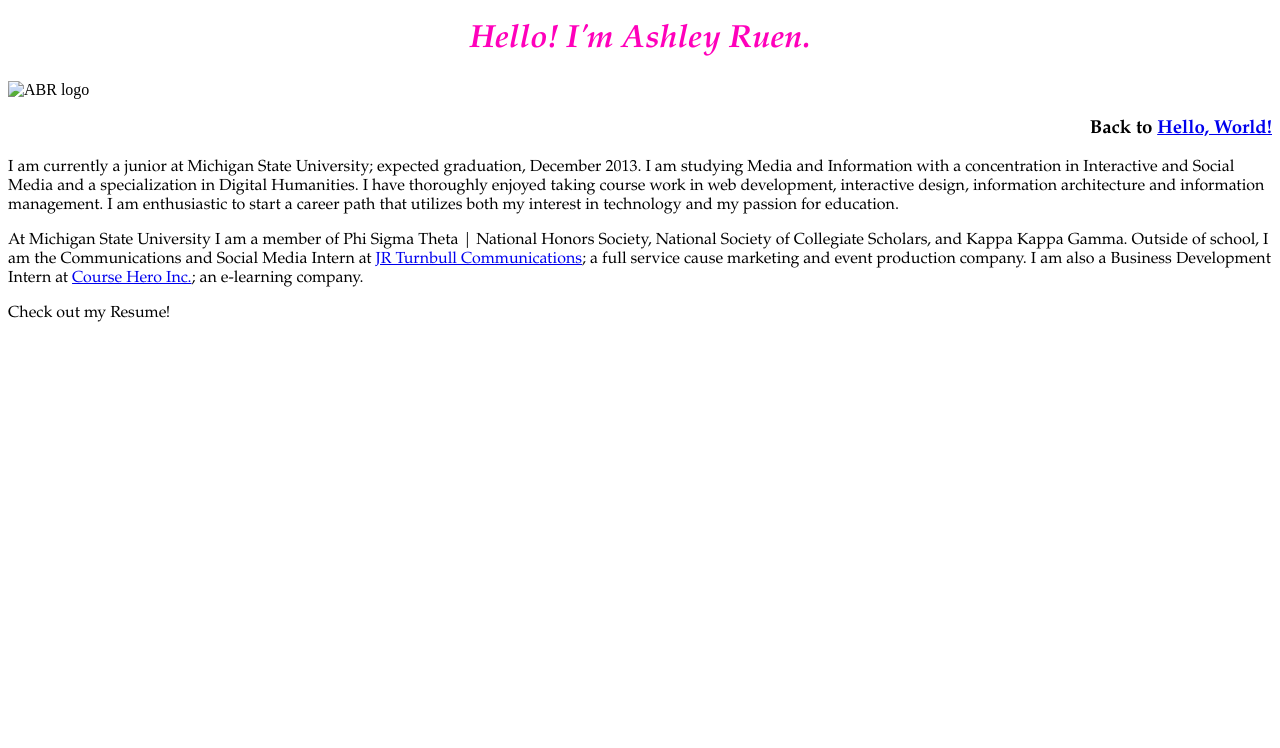
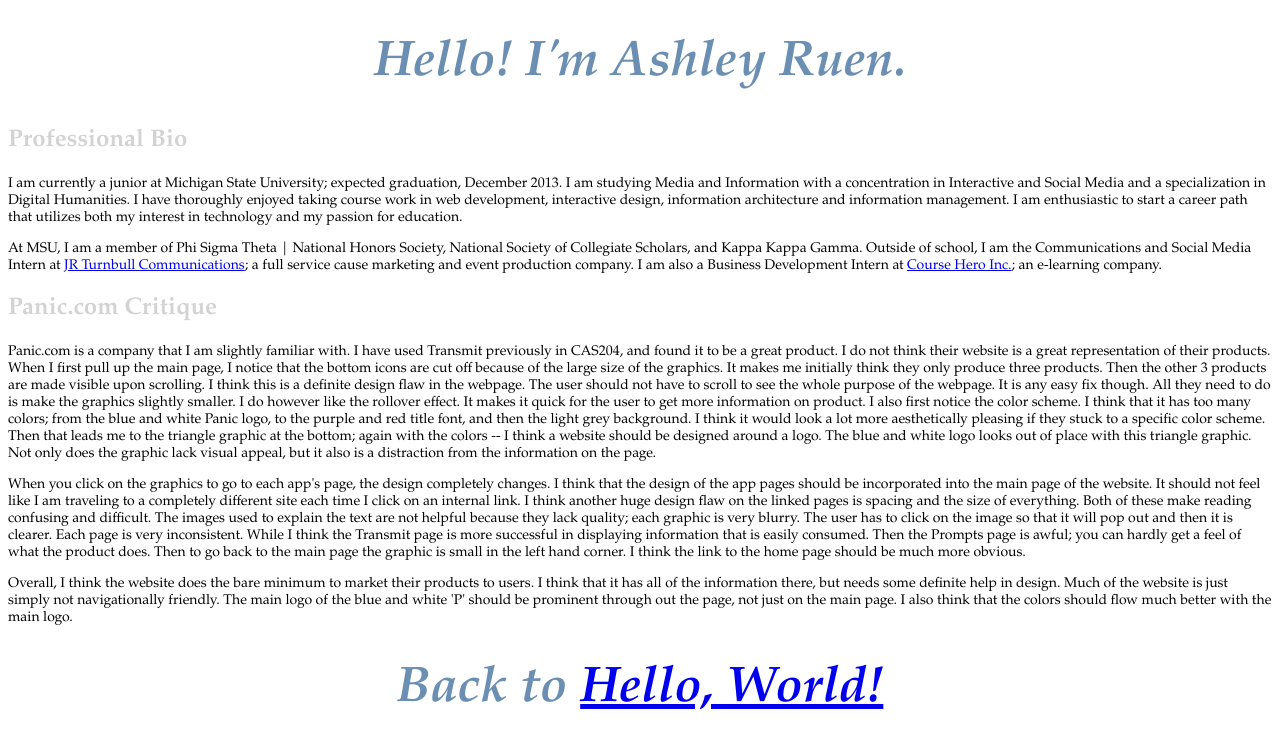
Before and after one commit to ruenashl/TC349, a plain HTML site: page week2/writing.html in a window 1280 px wide. Drawn offline with Linux system fonts and the light colour scheme.

Commit message:
finished

```diff
--- a/week2/CSS/screen.css
+++ b/week2/CSS/screen.css
@@ -1,22 +1,26 @@
 h1 {
 	font-style: italic;
 	font-family: Palatino;
-	color: #ff00bb;
+	color: 	#6B8FB2;
 	text-align: center;
+	font-size:50px;
 }
 
 h2	{
 	font-family:Palatino;
-		text-align:left;
+	text-align:left;
+	color:#D3D3D3;
 
 }
 
 p	{
 	font-family:Palatino;
-		text-align: justified;
+	text-align: justified;
+	font-size:14px;
 
 }
 h3	{
 	font-family:Palatino;
-		text-align:right;
+	text-align:right;
+	color:#808080;
 }
--- a/week2/writing.html
+++ b/week2/writing.html
@@ -1,24 +1,30 @@
-<!DOCTYPE html PUBLIC "-//W3C//DTD HTML 4.01 Transitional//EN"
-   "http://www.w3.org/TR/html4/loose.dtd">
+<!DOCTYPE html>
 
 <html lang="en">
 <head>
 	<meta http-equiv="Content-Type" content="text/html; charset=utf-8">
 	<title>Ashley B. Ruen</title>
-	<meta name="generator" content="TextMate http://macromates.com/">
-	<meta name="Ashley B. Ruen" content="ABR">
-	<!-- Date: 2013-01-26 -->
 	<link rel="stylesheet" href="css/screen.css" type="text/css" media="screen">
 	<script type="text/javascript" src="js/app.js"></script>
 </head>
 <body>
 	<h1>Hello! I'm Ashley Ruen.  </h1>
-	<img src="logo.png" alt="ABR logo">
-	<h3>Back to <a href="hello.html">Hello, World!</a></h3>
-	<p>I am currently a junior at Michigan State University; expected graduation, December 2013. I am studying Media and Information with a concentration in Interactive and Social Media and a specialization in Digital Humanities. I have thoroughly enjoyed taking course work in web development, interactive design, information architecture and information management. I am enthusiastic to start a career path that utilizes both my interest in technology and my passion for education.</p>
-<p>	At Michigan State University I am a member of Phi Sigma Theta | National Honors Society, National Society of Collegiate Scholars, and Kappa Kappa Gamma. Outside of school, I am the Communications and Social Media Intern at <a href="http://www.jrturnbull.com">JR Turnbull Communications</a>; a full service cause marketing and event production company. I am also a Business Development Intern at <a href="http://www.coursehero.com/about.php">Course Hero Inc.</a>; an e-learning company. </p>
-<p>	Check out my Resume!</p>
 
+<h2>Professional Bio</h2>
+
+<p>I am currently a junior at Michigan State University; expected graduation, December 2013. I am studying Media and Information with a concentration in Interactive and Social Media and a specialization in Digital Humanities. I have thoroughly enjoyed taking course work in web development, interactive design, information architecture and information management. I am enthusiastic to start a career path that utilizes both my interest in technology and my passion for education.</p>
+<p>	At MSU, I am a member of Phi Sigma Theta | National Honors Society, National Society of Collegiate Scholars, and Kappa Kappa Gamma. Outside of school, I am the Communications and Social Media Intern at <a href="http://www.jrturnbull.com">JR Turnbull Communications</a>; a full service cause marketing and event production company. I am also a Business Development Intern at <a href="http://www.coursehero.com/about.php">Course Hero Inc.</a>; an e-learning company. </p>
+
+<h2>Panic.com Critique</h2>
+<p>
+Panic.com is a company that I am slightly familiar with. I have used Transmit previously in CAS204, and found it to be a great product. I do not think their website is a great representation of their products. When I first pull up the main page, I notice that the bottom icons are cut off because of the large size of the graphics. It makes me initially think they only produce three products. Then the other 3 products are made visible upon scrolling. I think this is a definite design flaw in the webpage. The user should not have to scroll to see the whole purpose of the webpage. It is any easy fix though. All they need to do is make the graphics slightly smaller. I do however like the rollover effect. It makes it quick for the user to get more information on product. I also first notice the color scheme. I think that it has too many colors; from the blue and white Panic logo, to the purple and red title font, and then the light grey background. I think it would look a lot more aesthetically pleasing if they stuck to a specific color scheme. Then that leads me to the triangle graphic at the bottom; again with the colors -- I think a website should be designed around a logo. The blue and white logo looks out of place with this triangle graphic. Not only does the graphic lack visual appeal, but it also is a distraction from the information on the page.
+</p><p>
+When you click on the graphics to go to each app's page, the design completely changes. I think that the design of the app pages should be incorporated into the main page of the website. It should not feel like I am traveling to a completely different site each time I click on an internal link. I think another huge design flaw on the linked pages is spacing and the size of everything. Both of these make reading confusing and difficult. The images used to explain the text are not helpful because they lack quality; each graphic is very blurry. The user has to click on the image so that it will pop out and then it is clearer. Each page is very inconsistent. While I think the Transmit page is more successful in displaying information that is easily consumed. Then the Prompts page is awful; you can hardly get a feel of what the product does. Then to go back to the main page the graphic is small in the left hand corner. I think the link to the home page should be much more obvious.
+</p>
+<p>
+Overall, I think the website does the bare minimum to market their products to users. I think that it has all of the information there, but needs some definite help in design. Much of the website is just simply not navigationally friendly. The main logo of the blue and white 'P' should be prominent through out the page, not just on the main page. I also think that the colors should flow much better with the main logo.</p>
+
+	<h1>Back to <a href="hello.html">Hello, World!</a></h1>
 
 </body>
 </html>
```
Also changed, not shown: week2/hello.html (+6 -6 lines), week2/logo.png (deleted).
